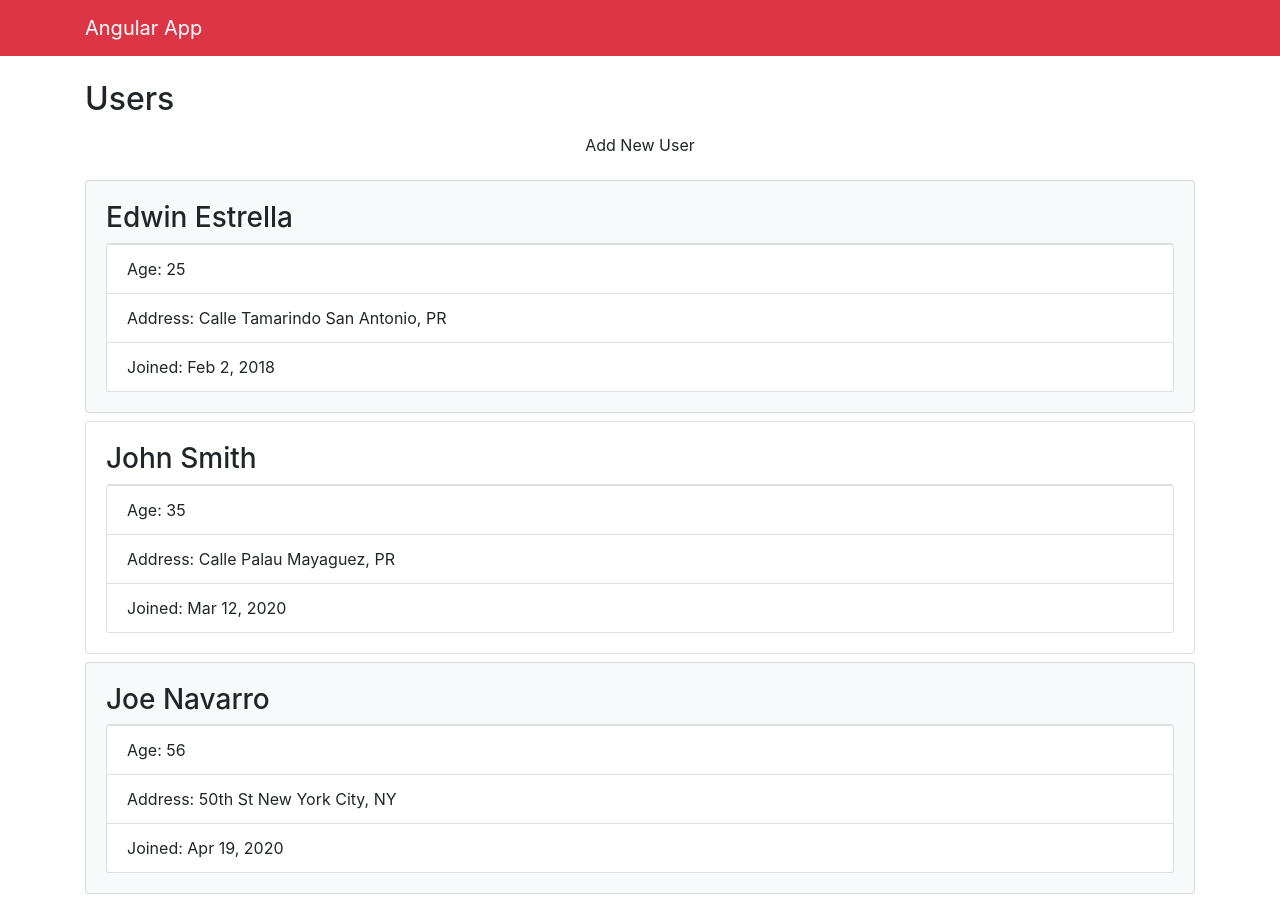
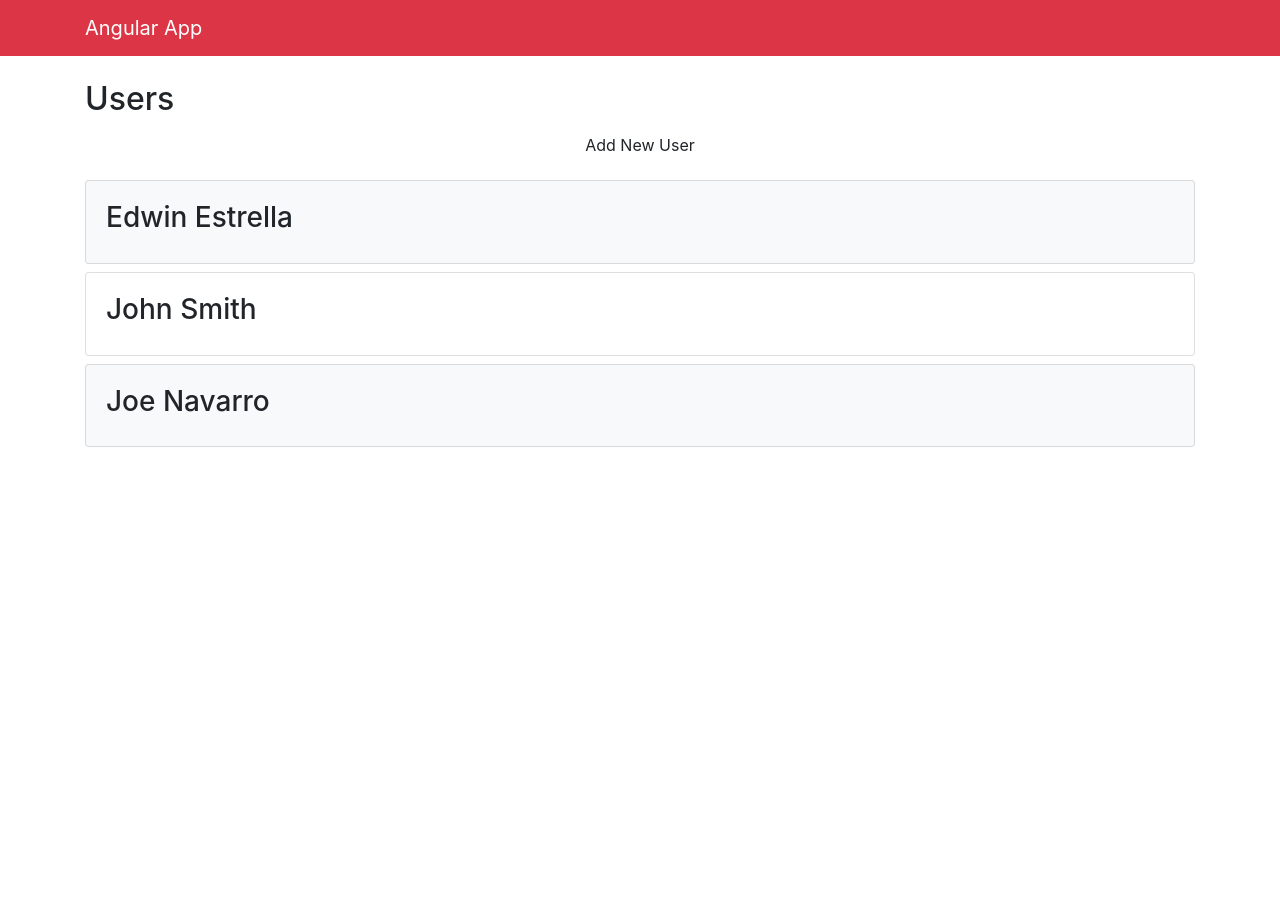
Before and after one commit to pdeguayaba/angular-app, an Angular app: page / in a window 1280 px wide. After the commit the page ends 800 px from the top, so only its background shows below. Built offline with nearby package versions, Linux system fonts and the light colour scheme.

Commit message:
Mouse events, manipulating state

```diff
--- a/src/app/components/users/users.component.html
+++ b/src/app/components/users/users.component.html
@@ -1,5 +1,6 @@
 <h2>Users</h2>
-<button [disabled]="!enableAdd" class="btn btn-block mb-3">
+<button (click)="addUser({firstName: 'Mary', lastName: 'Jackson', isActive: true})" [disabled]="!enableAdd"
+  class="btn btn-block mb-3">
   Add New User
 </button>
 <ul class="list-unstyled" *ngIf="loaded && users?.length > 0">
--- a/src/app/components/users/users.component.ts
+++ b/src/app/components/users/users.component.ts
@@ -9,11 +9,11 @@ import { flatten } from '@angular/compiler';
 })
 export class UsersComponent implements OnInit {
   users: User[];
-  showExtended: boolean = true;
+  showExtended: boolean = !true;
   loaded: boolean = false;
   enableAdd: boolean = true;
 
-  constructor() { }
+  constructor() {}
 
   ngOnInit(): void {
     this.users = [
@@ -27,7 +27,7 @@ export class UsersComponent implements OnInit {
           state: 'PR',
         },
         isActive: true,
-        registered: new Date('02/02/2018 17:00:00')
+        registered: new Date('02/02/2018 17:00:00'),
       },
       {
         firstName: 'John',
@@ -39,7 +39,7 @@ export class UsersComponent implements OnInit {
           state: 'PR',
         },
         isActive: false,
-        registered: new Date('03/12/2020 07:00:00')
+        registered: new Date('03/12/2020 07:00:00'),
       },
       // {
       //   firstName: 'David',
@@ -59,7 +59,7 @@ export class UsersComponent implements OnInit {
         state: 'NY',
       },
       isActive: true,
-      registered: new Date('04/19/2020 15:50:00')
+      registered: new Date('04/19/2020 15:50:00'),
     });
   }
 
@@ -67,4 +67,7 @@ export class UsersComponent implements OnInit {
     this.users.push(user);
   }
 
+  fireEvent(e) {
+    console.log(e.type);
+  }
 }
```
